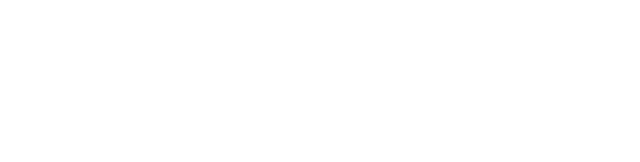
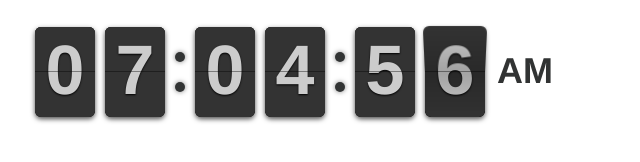
Before and after one commit to gggvgyver/stars, a plain HTML site: page index.html in a window 1280 px wide. Shown: the whole page, without its empty margins (0-640 px from the left). Drawn offline with Linux system fonts and the light colour scheme.

Commit message:
테스트중

```diff
--- a/index.html
+++ b/index.html
@@ -4,7 +4,19 @@
 <meta charset="utf-8">
 <title>2018/03/16 도서관에서 포트폴리오</title>
 </head>
-
+	<link rel="stylesheet" href="./css/flipclock.css">
+	<script src="./js/jquery.min.js"></script>
+	<script src="./js/flipclock.js"></script>
 <body>
+	<div class="clock" style="margin:2em;">
+		<script type="text/javascript">
+			var clock;
+			$(document).ready(function() {
+				clock = $('.clock').FlipClock({
+					clockFace: 'TwelveHourClock'
+				});
+			});
+		</script>
+	</div>
 </body>
 </html>
```
